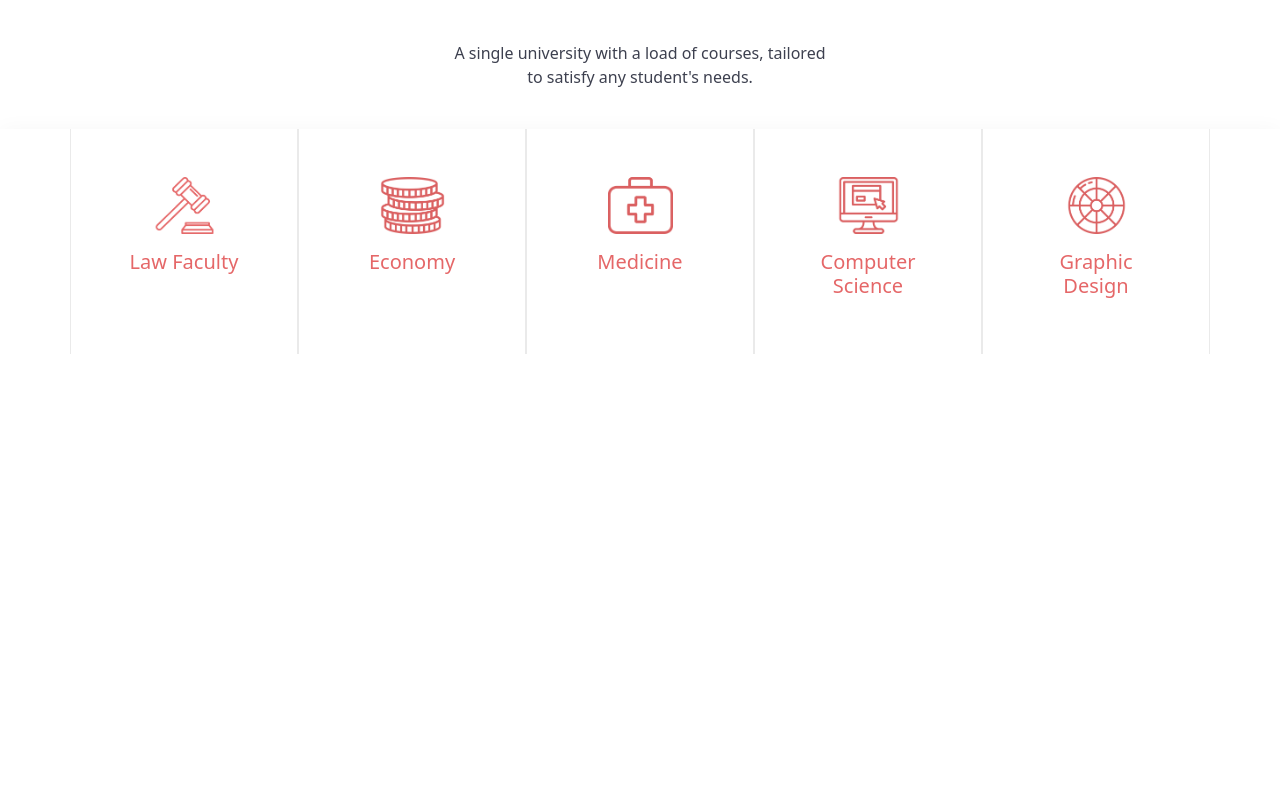
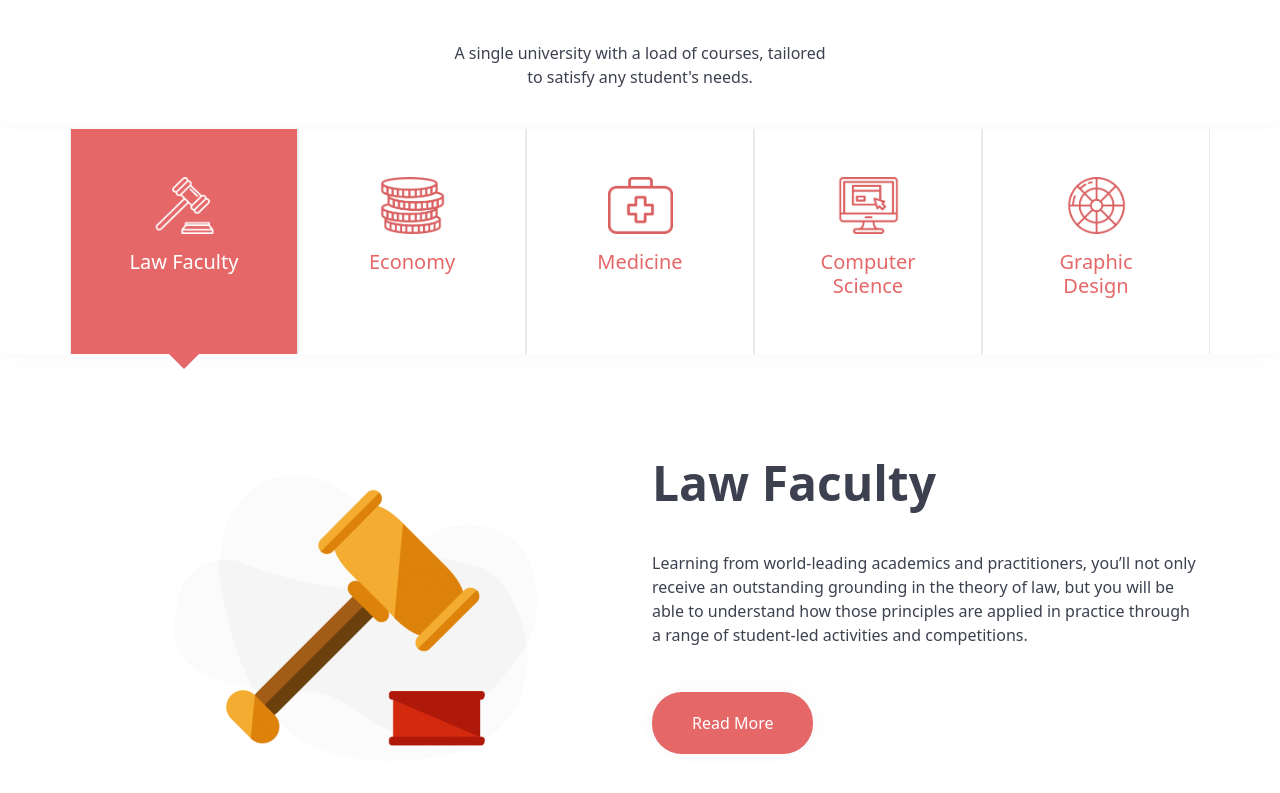
Before and after one commit to TALEX1995/Midterm-Project, a Vue app: page / in a window 1280 px wide. Shown: the part 1707-2500 px from the top of the page. Before the commit the page ends 2061 px from the top, so only its background shows below. Built offline with nearby package versions, Linux system fonts and the light colour scheme.

Commit message:
End mainSectionFaculties

```diff
--- a/src/assets/scss/style.scss
+++ b/src/assets/scss/style.scss
@@ -10,6 +10,12 @@ a {
     text-decoration: none;
 }
 
+img {
+    max-width: 100%;
+    height: auto;
+    display: block;
+}
+
 
 // Utilieties
 
--- a/src/components/MainSubComponents/MainSectionFaculties.vue
+++ b/src/components/MainSubComponents/MainSectionFaculties.vue
@@ -48,6 +48,8 @@ export default {
             <h1 class="h1-big-size">Faculties Avaiable at EduPrime</h1>
             <p class="py-4">A single university with a load of courses, tailored <br> to satisfy any student's needs.</p>
         </div>
+
+        <!-- Faculties card -->
         <div class="faculties-card-container">
             <div class="container">
                 <div class="row row-cols-5">
@@ -56,16 +58,47 @@ export default {
             </div>
         </div>
 
+        <!-- Faculty text and img -->
+        <div class="container">
+            <div class="row row-cols-2">
+                <div class="col d-flex justify-content-center align-items-center">
+                    <img src="../../assets/img/Gavel-Illustration-e1556884768193.png" alt="Law Faculty pic">
+                </div>
+                <div class="col">
+                    <h3>Law Faculty</h3>
+                    <p>Learning from world-leading academics and practitioners, you’ll not only receive an outstanding
+                        grounding in the theory of law, but you will be able to understand how those principles are applied
+                        in practice through a range of student-led activities and competitions.</p>
+                    <div class="py-5"><a href="#">Read More</a></div>
+                </div>
 
-
+            </div>
+        </div>
     </section>
 </template>
 
 
 <style lang="scss" scoped>
 @use '../../assets/scss/vars' as *;
+@use '../../assets/scss/mixins' as *;
 
 .faculties-card-container {
     box-shadow: 0 0 20px $box-shadow-color;
 }
+
+h3 {
+    font-size: $rem3;
+    font-weight: 700;
+    padding-bottom: $rem2;
+}
+
+.row-cols-2 {
+    padding: 100px 0;
+}
+
+a {
+    @include big-button($salmon);
+    color: white;
+    box-shadow: 0 0 20px $box-shadow-color;
+}
 </style>
--- a/src/components/MainSubComponents/MainSectionFacultiesCard.vue
+++ b/src/components/MainSubComponents/MainSectionFacultiesCard.vue
@@ -37,4 +37,29 @@ h5 {
     border-right: 1px solid #eaeaea;
     border-left: 1px solid #eaeaea;
 }
+
+.col:first-child h5 {
+    color: white;
+}
+
+.col:first-child {
+    color: $white;
+    background-color: $salmon;
+    position: relative;
+}
+
+.col:first-child img {
+    filter: brightness(0) saturate(100%) invert(100%) sepia(0%) saturate(0%) hue-rotate(238deg) brightness(107%) contrast(106%);
+}
+
+.col:first-child::after {
+    content: "";
+    display: block;
+    position: absolute;
+    bottom: -30px;
+    left: 50%;
+    translate: -50%;
+    border: 15px transparent solid;
+    border-top-color: $salmon;
+}
 </style>
```
